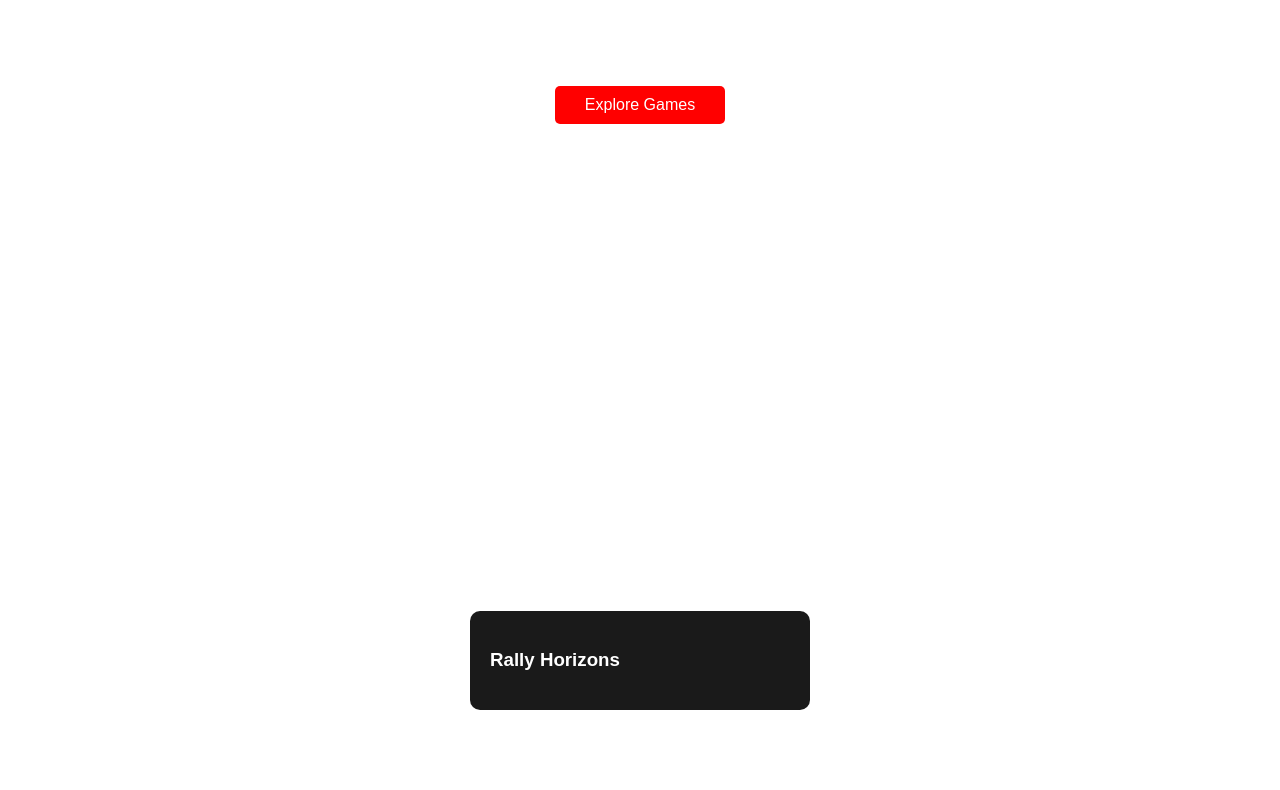
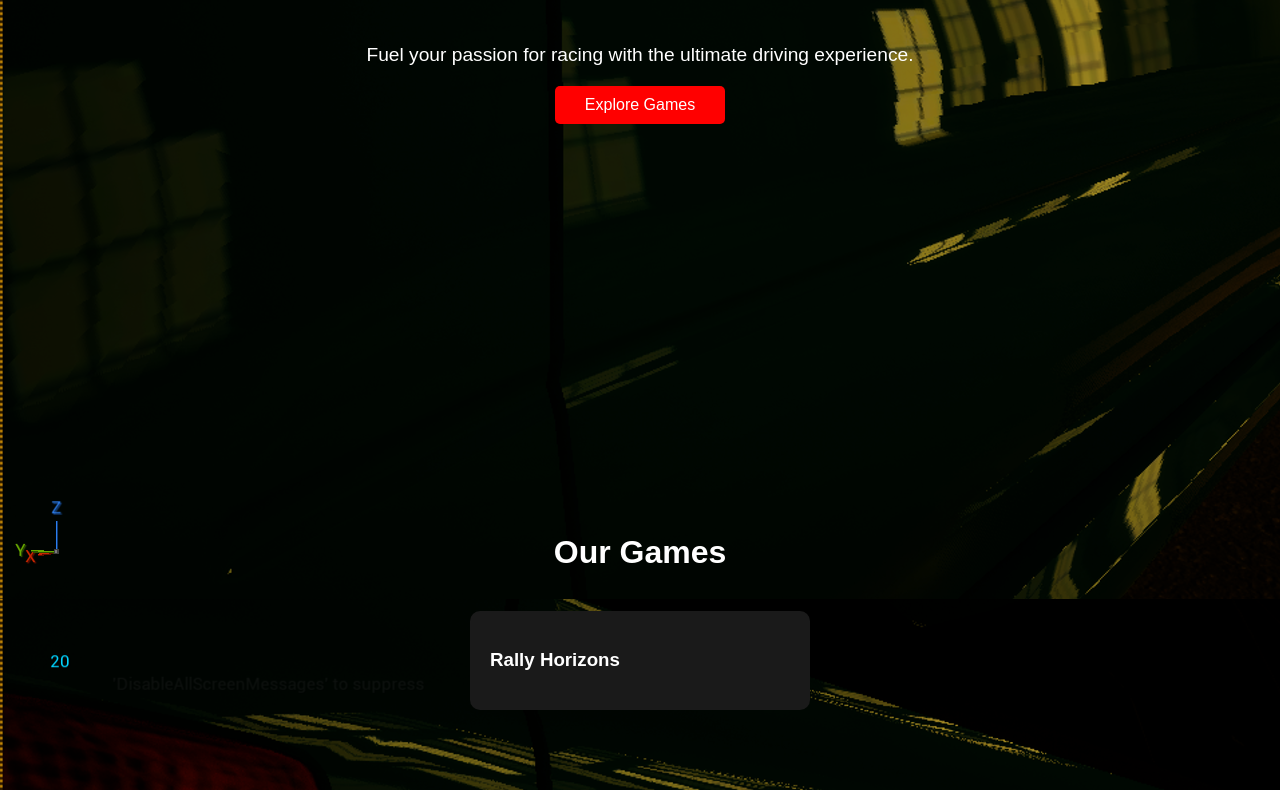
Before and after one commit to Rimzu-Dev/insane-studios-site, a plain HTML site: page index.html in a window 1280 px wide. Shown: the part 393-1183 px from the top of the page. Drawn offline with Linux system fonts and the light colour scheme.

Commit message:
Update style.css

```diff
--- a/css/style.css
+++ b/css/style.css
@@ -1,7 +1,7 @@
 body {
     margin: 0;
     font-family: 'Poppins', sans-serif;
-    background-image: url('assets/image1.png');
+    background-image: url('/assets/image1.png');
     color: #fff;
     overflow-x: hidden;
 }
```
